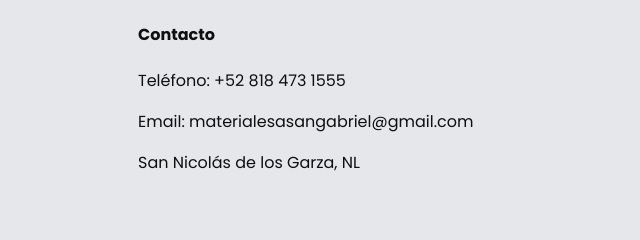
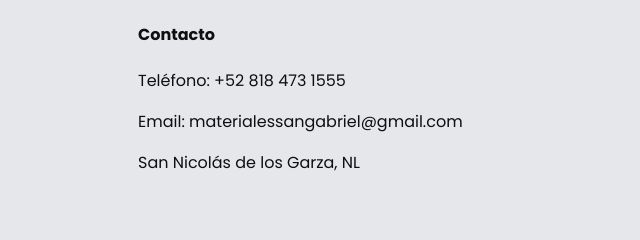
Before and after one commit to ferestragri19-pixel/SanGabriel, a plain HTML site: page contacto.html in a window 1280 px wide. Shown: the part 1241-1481 px from the top of the page, 640-1280 px from the left. Drawn offline with Linux system fonts and the light colour scheme.

Commit message:
Update contacto.html

```diff
--- a/contacto.html
+++ b/contacto.html
@@ -118,7 +118,7 @@
         <div class="footer__contact">
           <h4>Contacto</h4>
           <p>Teléfono: +52 818 473 1555</p>
-          <p>Email: materialesasangabriel@gmail.com</p>
+          <p>Email: materialessangabriel@gmail.com</p>
           <p>San Nicolás de los Garza, NL</p>
         </div>
       </div>
```
